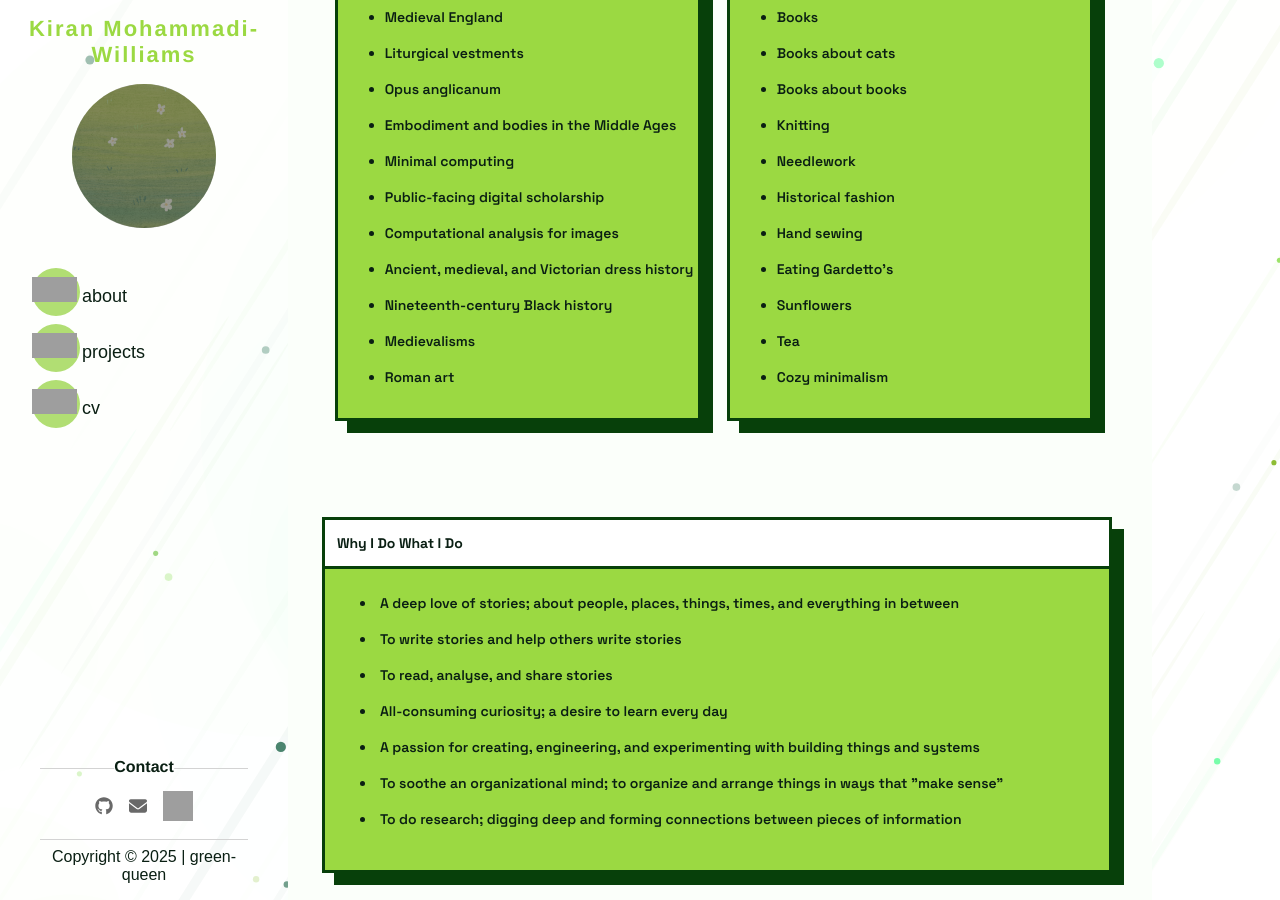
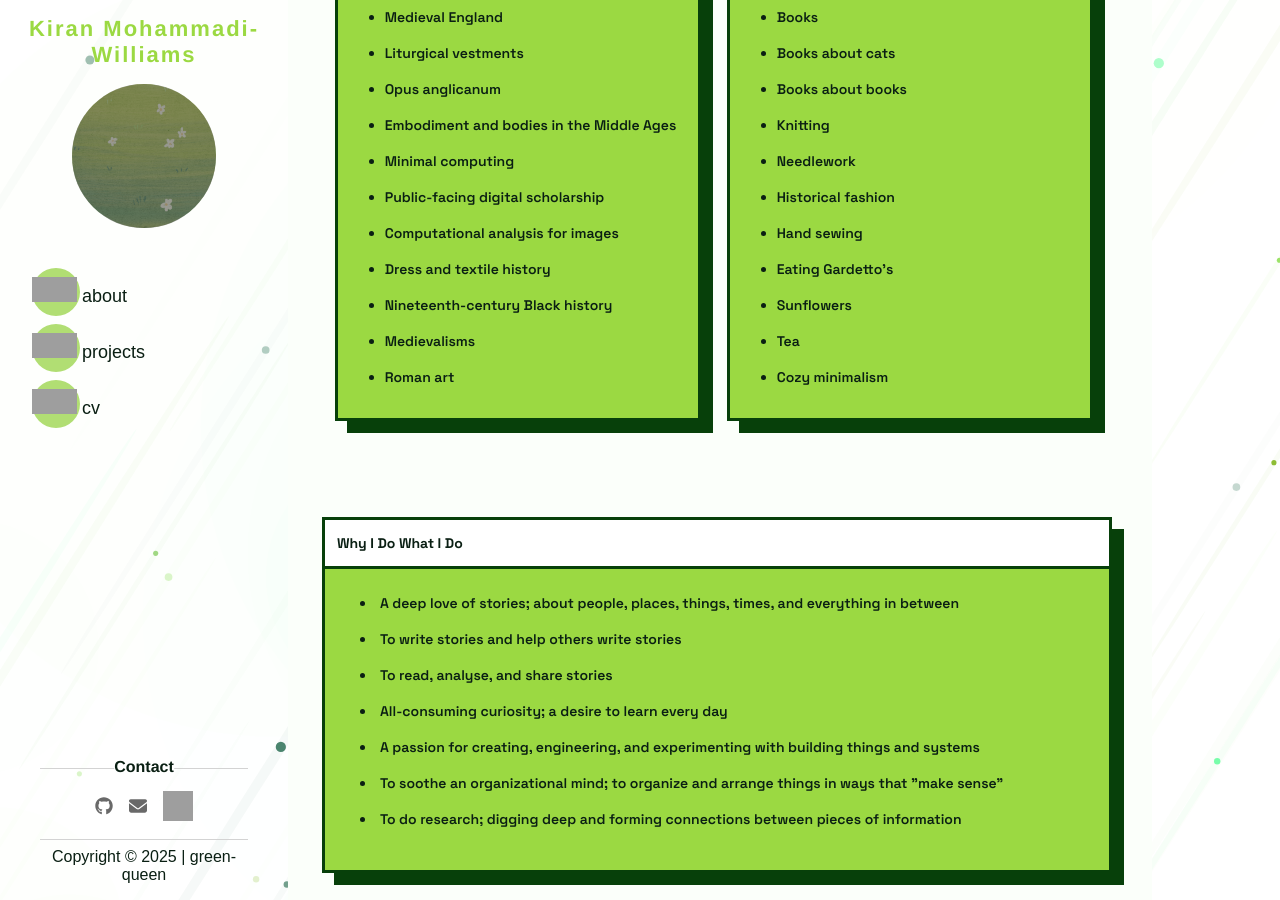
Before and after one commit to green-queen/green-queen.github.io, a Jekyll site: the page built from _pages/index.md, in a window 1280 px wide and 900 px high, scrolled down 1390 px. Built offline with Jekyll 4.4.1, drawn with Linux system fonts in a browser that asks for light colours; some web fonts are replaced; grey boxes are pictures that could not be loaded.

Commit message:
Update index.md

```diff
--- a/_pages/index.md
+++ b/_pages/index.md
@@ -51,7 +51,7 @@ I'm an avid knitter, embroiderer, reader, and cat parent to a seven-year-old Tor
            <li>Minimal computing</li>
            <li>Public-facing digital scholarship</li>
            <li>Computational analysis for images</li>
-           <li>Ancient, medieval, and Victorian dress history</li>
+           <li>Dress and textile history</li>
            <li>Nineteenth-century Black history</li>
            <li>Medievalisms</li>
            <li>Roman art</li>
```
